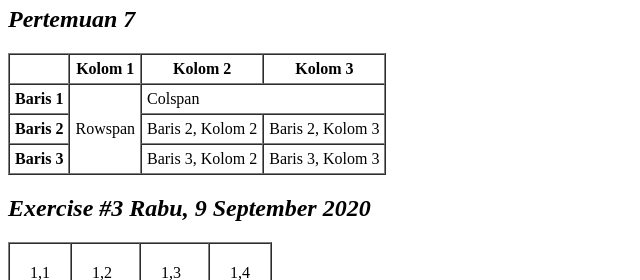
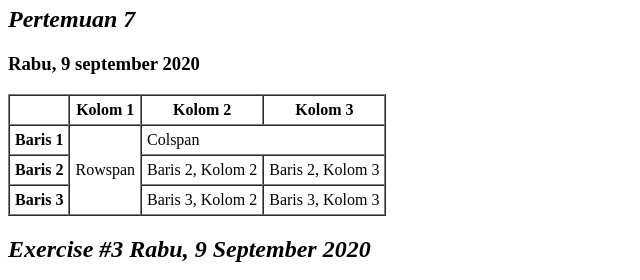
Before and after one commit to juanpeter-yuune/wd2020-s21910424, a plain HTML site: page Pertemuan_07/index.html in a window 1280 px wide. Shown: the part 132-412 px from the top of the page, without its empty margins (0-640 px from the left). Drawn offline with Linux system fonts and the light colour scheme.

Commit message:
Assignment Tag HTML Form

```diff
--- a/Pertemuan_7/index.html
+++ b/Pertemuan_07/index.html
@@ -9,6 +9,7 @@
     <h1>Web Design Class</h1>
     <h1>HTML Tag Table</h1>
     <h2><i>Pertemuan 7</i></h2>
+    <h3>Rabu, 9 september 2020</h3>
     <table  border="1" cellspacing="0" cellpadding="5">
         <thead>
             <tr>
```
